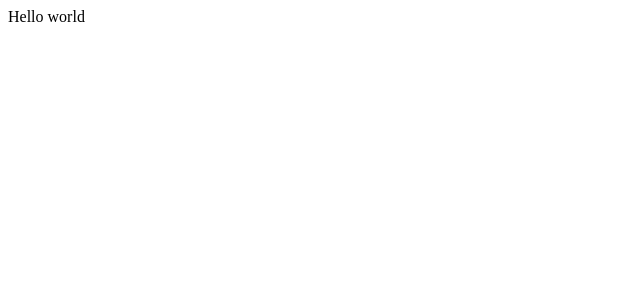
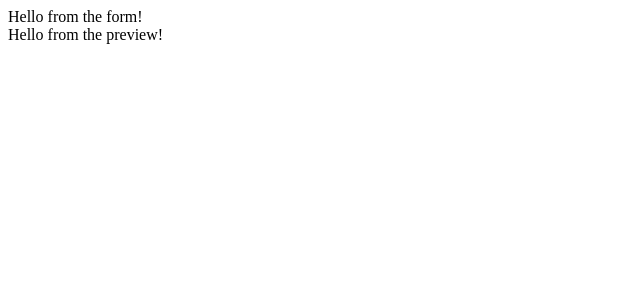
Before and after one commit to Findiepman/invoice-generator, a React (Vite) app: page / in a window 1280 px wide. Shown: the top 300 px of the page, without its empty margins (0-640 px from the left). Built offline with nearby package versions, Linux system fonts and the light colour scheme.

Commit message:
Added props to the components

```diff
--- a/src/App.tsx
+++ b/src/App.tsx
@@ -1,5 +1,7 @@
 import { useState } from "react"
 import type { Invoice } from "./types/types"
+import { Form } from "./components/form";
+import { Preview } from "./components/preview";
 
 function App() {
   const [invoice, setInvoice] = useState<Invoice>({
@@ -13,7 +15,9 @@ function App() {
   });
 
   return (
-    <div>Hello world</div>
+    <div>
+      <Form invoice={invoice} setInvoice={setInvoice} /> <Preview invoice={invoice} />
+    </div>
   )
 }
 
--- /dev/null
+++ b/src/components/form.tsx
@@ -0,0 +1,13 @@
+import type { Invoice } from "../types/types"
+
+interface FormProps {
+    invoice: Invoice
+    setInvoice: (invoice: Invoice) => void
+}
+
+
+export function Form({ invoice, setInvoice }: FormProps) {
+    return(
+        <div>Hello from the form!</div>
+    )
+}
--- /dev/null
+++ b/src/components/preview.tsx
@@ -0,0 +1,11 @@
+import type { Invoice } from "../types/types";
+
+interface PreviewProps {
+  invoice: Invoice;
+}
+
+export function Preview({ invoice }: PreviewProps) {
+  return (
+    <div>Hello from the preview!</div>
+  );
+}
```
